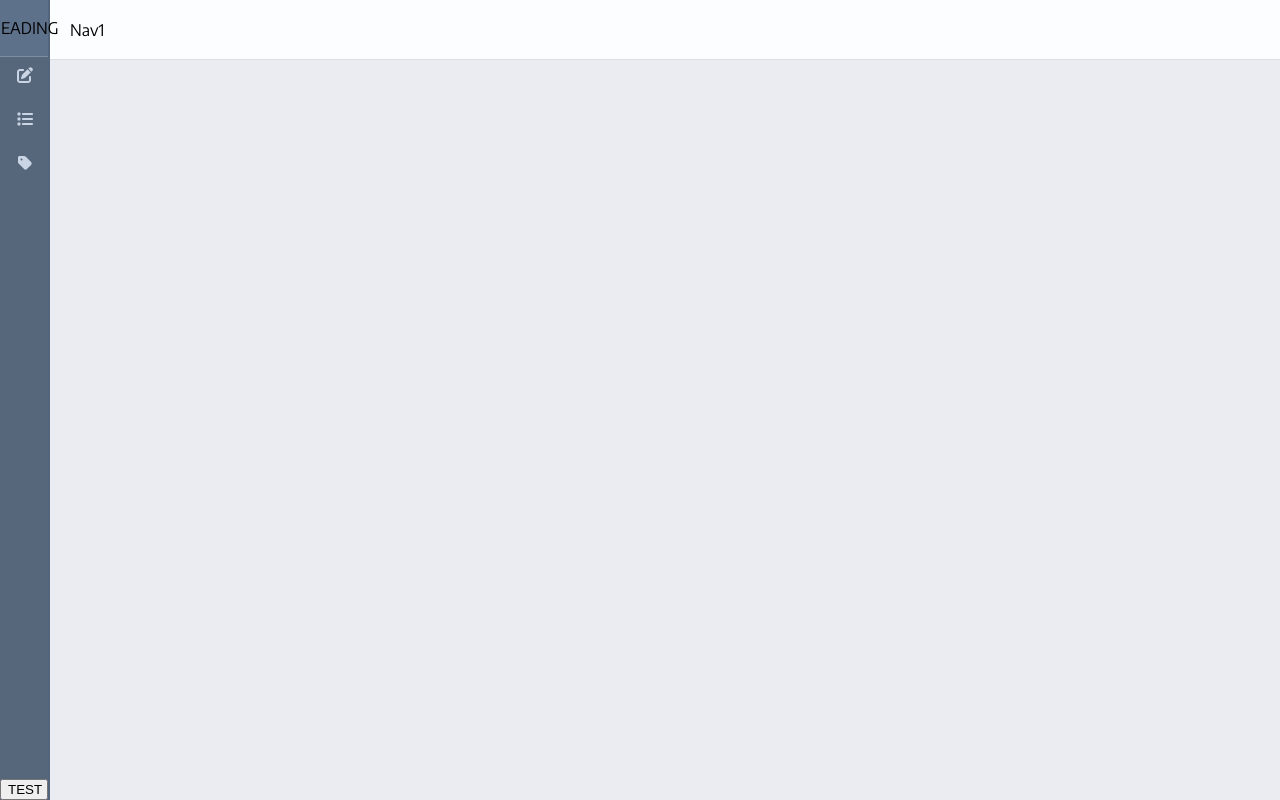
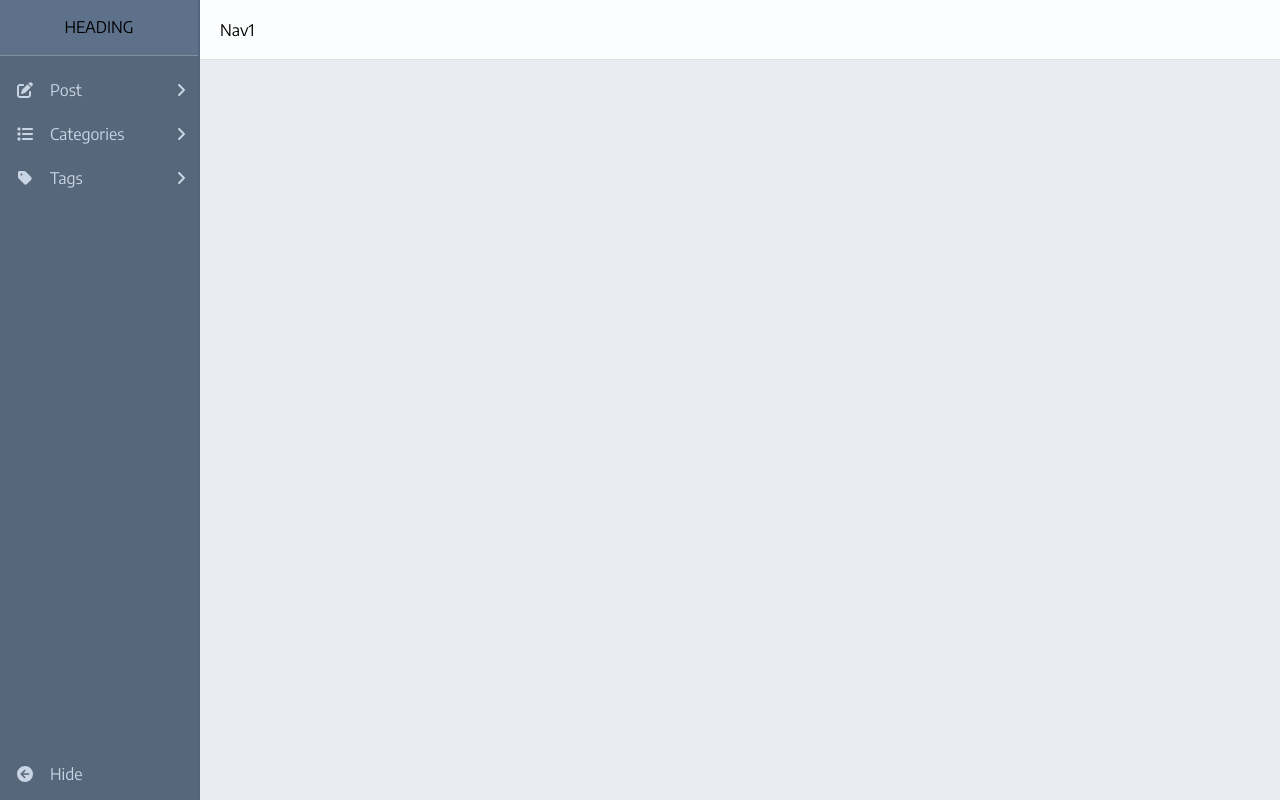
Before and after one commit to bl2408/phase-5-project, a React (Vite) app in the folder admin/: page / in a window 1280 px wide. Built offline with nearby package versions, Linux system fonts and the light colour scheme.

Commit message:
Reorganised of navside components

```diff
--- a/admin/src/NavSide.jsx
+++ b/admin/src/NavSide.jsx
@@ -1,13 +1,24 @@
-import { FontAwesomeIcon } from '@fortawesome/react-fontawesome'
-import { faEdit, faAngleRight, faTag, faListSquares } from '@fortawesome/free-solid-svg-icons'
+import { useEffect, useState } from 'react';
+import ButtonList from './NavSide/ButtonList';
+import NavSideButton from './NavSide/NavSideButton';
+
+import { faCircleArrowLeft, faCircleArrowRight } from '@fortawesome/free-solid-svg-icons'
 
 export default function NavSide() {
 
-    const handleClick = () => {
+    const [ navOpen, setNavOpen ] = useState(true)
 
-        document.body.classList.toggle("open");
+    const toggleMenu=(force=null)=>{
+        setNavOpen(state=>force !== null ? forceClose : !navOpen)
+    };
 
-    };
+    useEffect(()=>{
+        if(navOpen){
+            document.body.classList.add("open")
+        }else{
+            document.body.classList.remove("open")
+        }
+    },[navOpen]);
 
     return (
         <nav id="nav-side">
@@ -16,23 +27,17 @@ export default function NavSide() {
             </header>
 
             <section>
-                <NavSideButton text="Post" icon={faEdit} />
-                <NavSideButton text="Categories" icon={faListSquares} />
-                <NavSideButton text="Tags" icon={faTag} />
-                <button className="toggle-menu" onClick={handleClick}>TEST</button>
+                <ButtonList />
+                <NavSideButton
+                    className="toggle-menu"
+                    onClick={()=>toggleMenu()}
+                    text="Hide"
+                    icon={navOpen? faCircleArrowLeft : faCircleArrowRight}
+                    hasSI={false}
+                />
             </section>
 
         </nav>
     )
 
 }
-
-const NavSideButton = ({ icon, text }) => {
-    return (
-        <div className="nav-side-button">
-            <div>{<FontAwesomeIcon icon={icon} />}</div>
-            <div>{text}</div>
-            <div>{<FontAwesomeIcon icon={faAngleRight} />}</div>
-        </div>
-    )
-};
--- /dev/null
+++ b/admin/src/NavSide/ButtonList.jsx
@@ -0,0 +1,15 @@
+import { faEdit, faListSquares, faTag } from '@fortawesome/free-solid-svg-icons'
+
+import NavSideButton from "./NavSideButton";
+
+export default function ButtonList(){
+
+    return (
+        <>
+            <NavSideButton text="Post" icon={faEdit} />
+            <NavSideButton text="Categories" icon={faListSquares} />
+            <NavSideButton text="Tags" icon={faTag} />
+        </>
+    );
+
+}
--- /dev/null
+++ b/admin/src/NavSide/NavSideButton.jsx
@@ -0,0 +1,19 @@
+import { FontAwesomeIcon } from '@fortawesome/react-fontawesome'
+import { faAngleRight } from '@fortawesome/free-solid-svg-icons'
+
+
+export default function NavSideButton({
+    className="",
+    onClick=null,
+    icon="", text,
+    secondaryIcon=faAngleRight,
+    hasSI = true
+}){
+    return (
+        <div onClick={onClick} className={`nav-side-button ${className}`}>
+            <div>{<FontAwesomeIcon icon={icon} />}</div>
+            <div>{text}</div>
+            <div>{hasSI ? <FontAwesomeIcon icon={secondaryIcon} /> : null}</div>
+        </div>
+    )
+};
--- a/admin/src/main.css
+++ b/admin/src/main.css
@@ -145,7 +145,7 @@ body.open{
     box-sizing: border-box;
     width: 100%;
     height: 100%;
-    font-size: 1.6rem;
+    margin-top: 16px;
 }
 
 .nav-side-button{
@@ -153,15 +153,19 @@ body.open{
     display: grid;
     grid-template-columns: var(--width-nav-side-closed) 1fr auto;
     overflow: hidden;
-    padding: 8px;
+    padding: 8px 12px;
     padding-left: 0;
     box-sizing: border-box;
     cursor: pointer;
     margin-bottom: 8px;
     color: var(--font-col-nav-side-primary);
+    transition: all 0.2s ease-in-out;
 }
 .nav-side-button:hover{
     color: var(--font-col-nav-side-hover);
+}
+.nav-side-button:hover > :last-child{
+    transform: translate(3px);
 }
 .nav-side-button:active{
     color: var(--font-col-nav-side-active);
@@ -170,13 +174,9 @@ body.open{
     text-align: center;
 }
 .nav-side-button >:last-child{
+    transition: all 0.2s ease-in-out;
     text-align: center;
 }
-
-#nav-side button{
-    width: 100%;
-}
-
 #nav-side .toggle-menu{
     position: absolute;
     bottom: 0;
```
